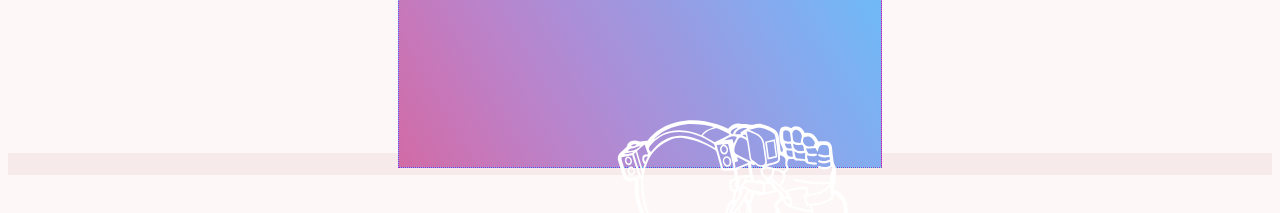
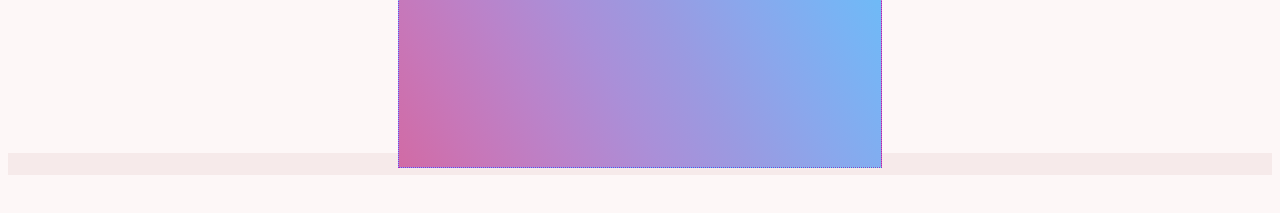
Before and after one commit to VaishnaviBhawar/healthy_bitess, a plain HTML site: page pages/contact.html in a window 1280 px wide. Shown: the part 882-1095 px from the top of the page. Drawn offline with Linux system fonts and the light colour scheme.

Commit message:
first commit

```diff
--- a/pages/contact.html
+++ b/pages/contact.html
@@ -54,7 +54,6 @@
                         <p class="contact-font "><img src="./../images/icons/contacttwitter.png" height="22px"width="24px"><span >twitter:</span>
                             <a href="https://www.twitter.com/HealthyBite">www.twitter.com/HealthyBite</a></p>
                     <br>
-                    <img src="./../images/animation carecter.svg" height="400px" width="400px">
 
 
                     </div>
```
Also changed, not shown: images/animation carecter.svg (deleted).
